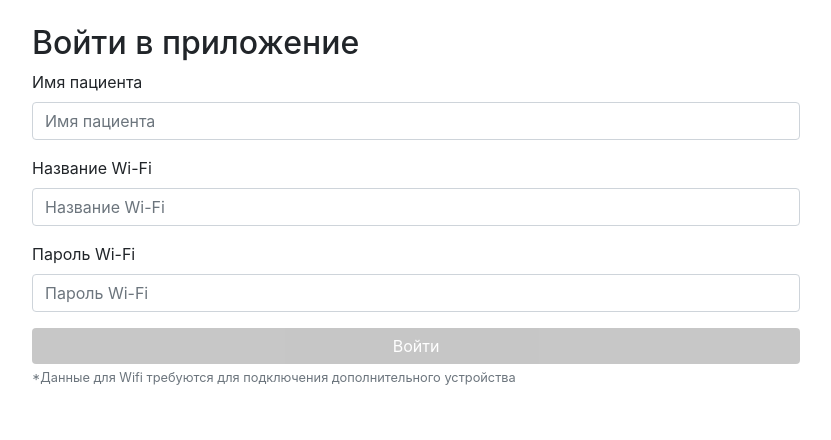
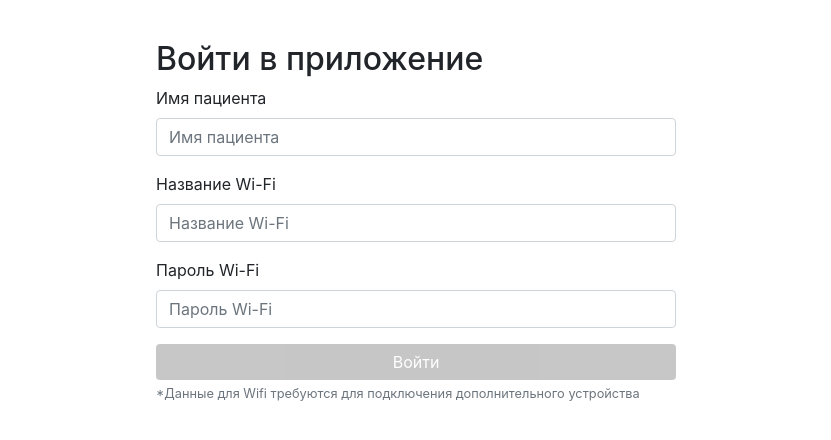
Before and after one commit to Wild-Ria/rem, an Angular app: page / in a window 1280 px wide. Shown: the top 440 px of the page, without its empty margins (224-1055 px from the left). Built offline with nearby package versions, Linux system fonts and the light colour scheme.

Commit message:
added user interface

```diff
--- a/src/app/login-page/login-page.component.scss
+++ b/src/app/login-page/login-page.component.scss
@@ -1,6 +1,8 @@
 form {
-  max-width: 60vw;
-  margin: 1.5rem auto;
+  max-width: 600px;
+  margin: 2.5rem auto;
+  padding: 0 2.5rem;
+  box-sizing: border-box;
   display: flex;
   flex-direction: column;
 }
--- a/src/app/login-page/login-page.component.ts
+++ b/src/app/login-page/login-page.component.ts
@@ -1,5 +1,6 @@
 import { Component, OnInit } from '@angular/core';
 import {FormControl, FormGroup, Validators} from '@angular/forms';
+import {User} from '../shared/interfaces';
 
 @Component({
   selector: 'rms-login-page',
@@ -24,6 +25,7 @@ export class LoginPageComponent implements OnInit {
     if (this.form.invalid) {
       return;
     }
-    console.log(this.form);
+    const user: User = this.form.value;
+    console.log(user);
   }
 }
--- /dev/null
+++ b/src/app/shared/interfaces.ts
@@ -0,0 +1,5 @@
+export interface User {
+  userName: string;
+  wifiName: string;
+  wifiPassword: string;
+}
```
